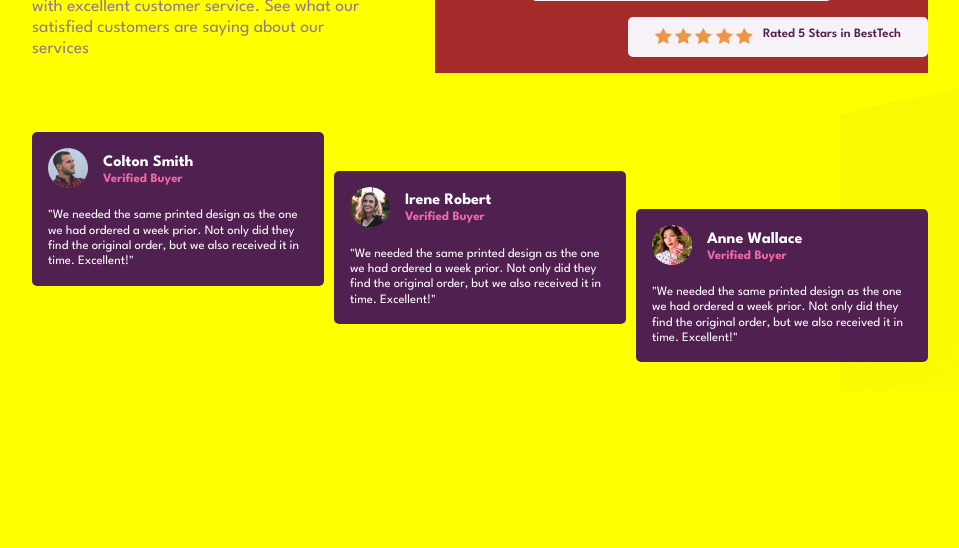
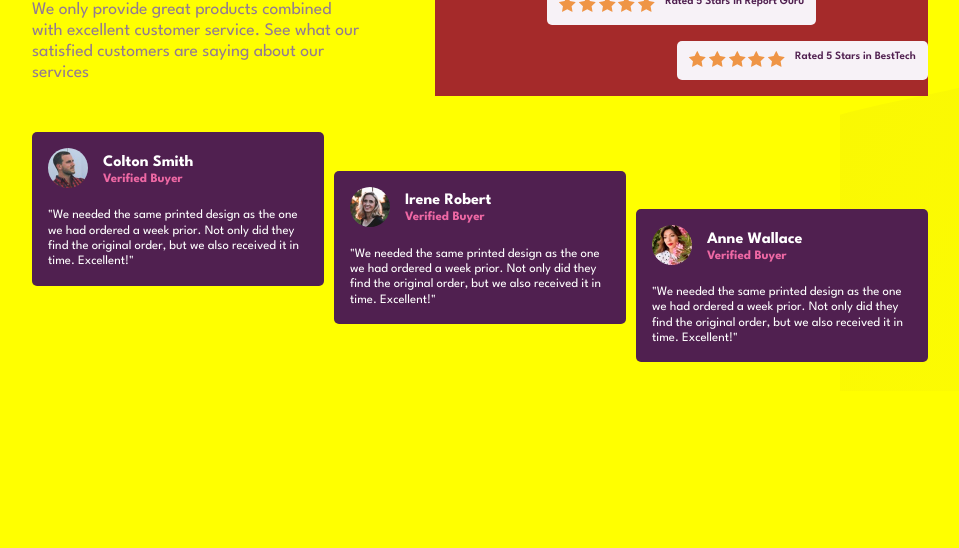
Before and after one commit to leongratis/social-proof, a plain HTML site: page index.html in a window 1280 px wide. Shown: the part 252-800 px from the top of the page, without its empty margins (160-1119 px from the left). Drawn offline with Linux system fonts and the light colour scheme.

Commit message:
first commit

```diff
--- a/style.css
+++ b/style.css
@@ -63,7 +63,7 @@ header .star{
 
 /* second part */
 aside{
-    margin: 2rem 0 1.5rem 0;
+    margin: 2.5rem 0 0 0;
 }
 
 aside .card{
@@ -156,7 +156,7 @@ aside .number h3{
         column-gap: 10px;
         justify-content: center;
         font-size: 0.8rem;
-        min-width: 300px;
+
     }
 
     header .star:nth-of-type(1){
@@ -175,6 +175,7 @@ aside .number h3{
         display: flex;
         column-gap: 10px;
         padding-top: 1.5rem;
+        margin: 0.5rem 0 0 0;
     }
 
 
@@ -228,11 +229,10 @@ aside .number h3{
     }
 
     header .star{
-        padding: 0.6rem 1rem;
+        padding: 0.6rem 0.7rem;
         display: flex;
-        column-gap: 10px;
-        justify-content: center;
-        font-size: 0.8rem;
+        justify-content: space-around;
+        font-size: 0.7rem;
     }
 
     header .star:nth-of-type(1){
```
